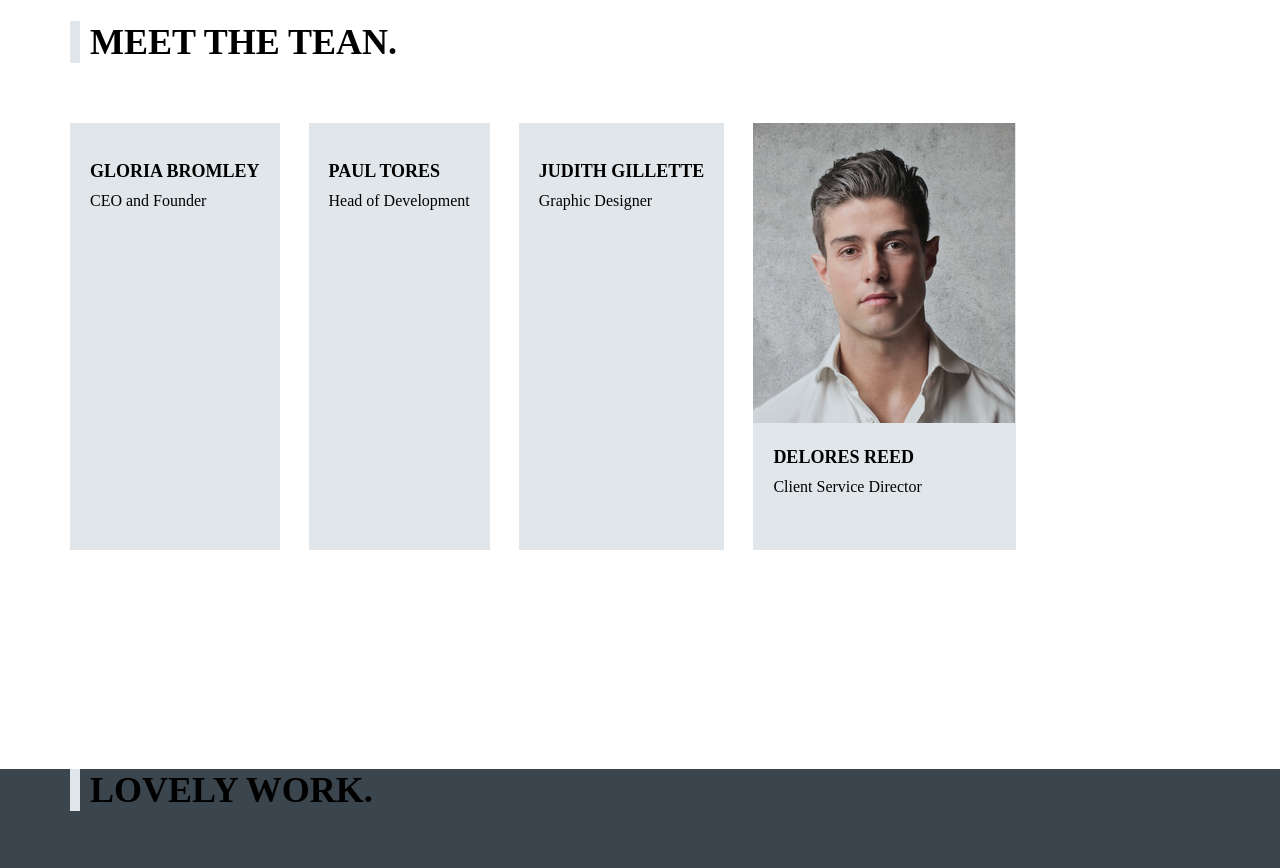
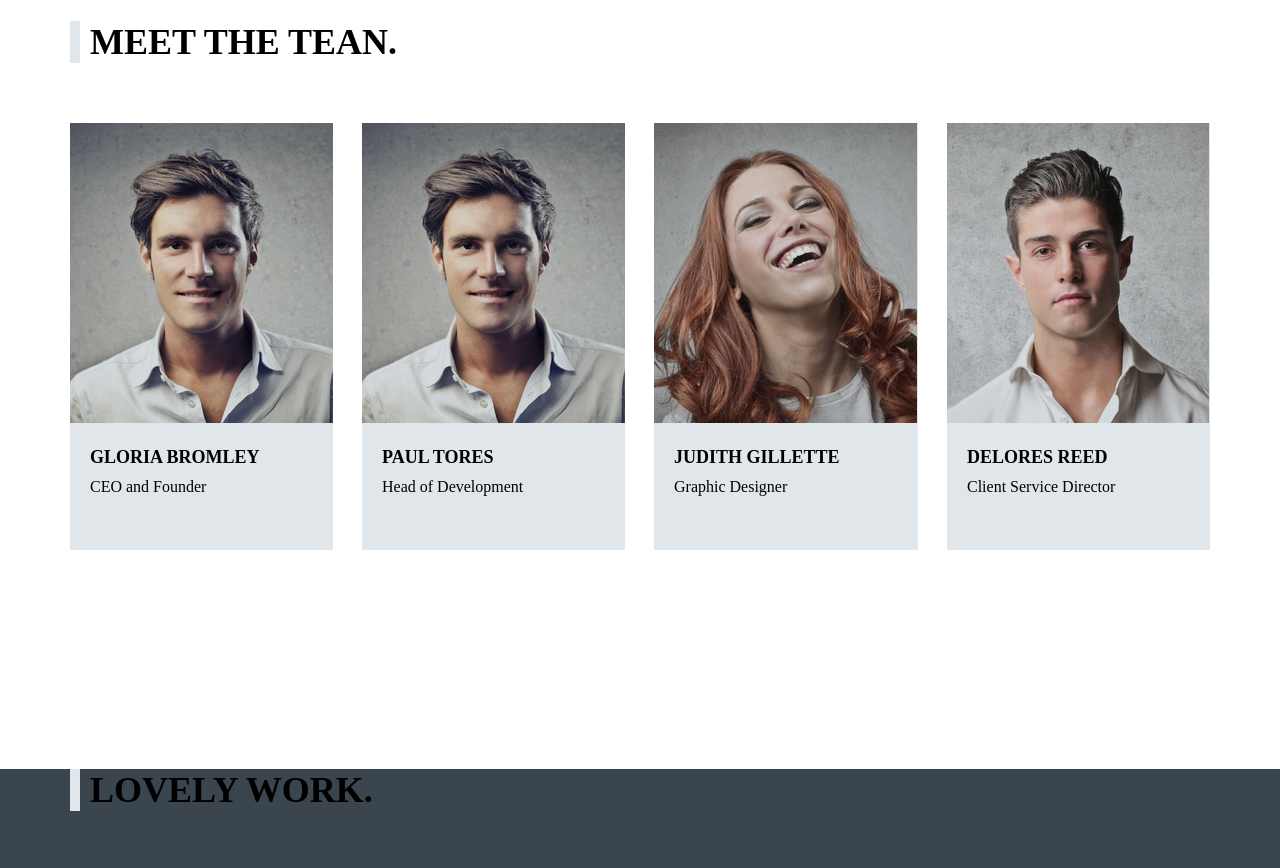
Before and after one commit to QuangOliu/ex2_sass, a plain HTML site: page index.html in a window 1280 px wide. Shown: the part 1540-2408 px from the top of the page. Drawn offline with Linux system fonts and the light colour scheme; files whose address does not match are found by name.

Commit message:
sua file

```diff
--- a/index.html
+++ b/index.html
@@ -104,7 +104,7 @@
             </h2>
             <div class="outeam__team">
                 <div class="outeam__member">
-                    <img src="../ex2-new/img/modle/our team1.png" alt="">
+                    <img src="./img/modle/our team1.png" alt="">
                     <div class="outeam__disc">
                         <h3>
                             GLORIA BROMLEY
@@ -115,7 +115,7 @@
                     </div>
                 </div>
                 <div class="outeam__member">
-                    <img src="../ex2-new/img/modle/our team2.png" alt="">
+                    <img src="./img/modle/our team1.png" alt="">
                     <div class="outeam__disc">
                         <h3>
                             PAUL TORES
@@ -126,7 +126,7 @@
                     </div>
                 </div>
                 <div class="outeam__member">
-                    <img src="../ex2-new/img/modle/our teama2.png" alt="">
+                    <img src="./img/modle/our teama2.png" alt="">
                     <div class="outeam__disc">
                         <h3>
                             JUDITH GILLETTE
```
